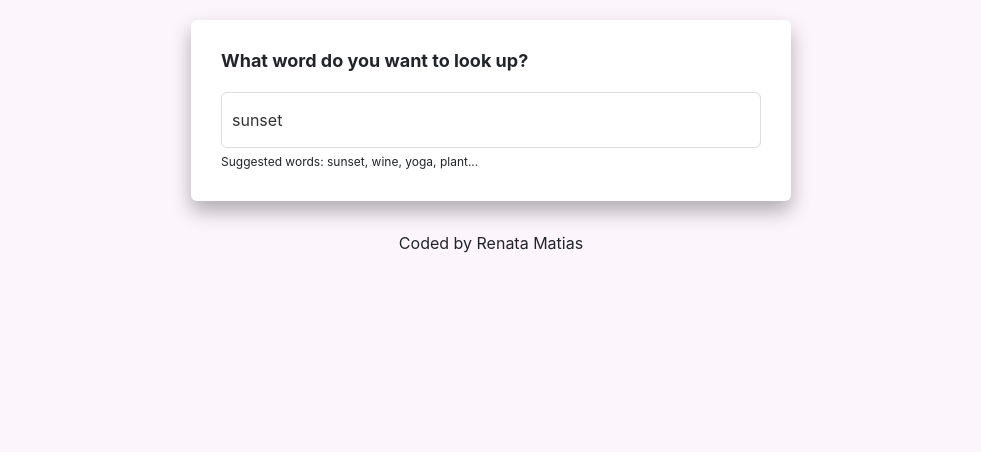
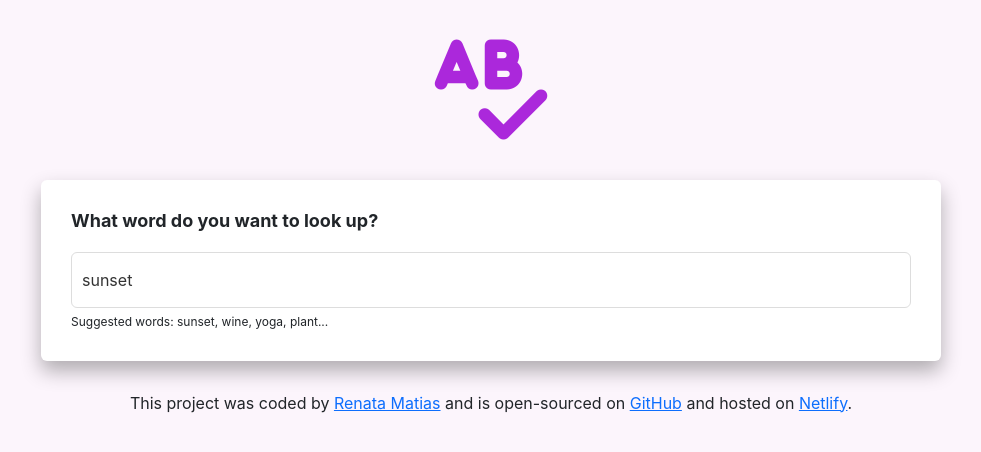
Before and after one commit to RenataMatias/react-dictionary-app, a React (Create React App) app: page / in a window 1280 px wide. Shown: the top 452 px of the page, without its empty margins (149-1130 px from the left). Built offline with nearby package versions, Linux system fonts and the light colour scheme; no server answers.

Commit message:
Style updated and photos search added.

```diff
--- a/package.json
+++ b/package.json
@@ -3,6 +3,10 @@
   "version": "0.1.0",
   "private": true,
   "dependencies": {
+    "@fortawesome/fontawesome-svg-core": "^6.2.1",
+    "@fortawesome/free-regular-svg-icons": "^6.2.1",
+    "@fortawesome/free-solid-svg-icons": "^6.2.1",
+    "@fortawesome/react-fontawesome": "^0.2.0",
     "@testing-library/jest-dom": "^5.16.5",
     "@testing-library/react": "^13.4.0",
     "@testing-library/user-event": "^13.5.0",
--- a/public/index.html
+++ b/public/index.html
@@ -15,6 +15,11 @@
       integrity="sha384-rbsA2VBKQhggwzxH7pPCaAqO46MgnOM80zW1RWuH61DGLwZJEdK2Kadq2F9CUG65"
       crossorigin="anonymous"
     />
+
+    <script
+      src="https://kit.fontawesome.com/b43b33e463.js"
+      crossorigin="anonymous"
+    ></script>
     <!--
       manifest.json provides metadata used when your web app is installed on a
       user's mobile device or desktop. See https://developers.google.com/web/fundamentals/web-app-manifest/
--- a/src/App.css
+++ b/src/App.css
@@ -2,15 +2,25 @@ body {
   background: rgb(252, 245, 252);
 }
 
-.App-header {
-  max-width: 600px;
-  display: block;
-  margin: 30px;
+.App {
+  max-width: 960px;
   margin: 0 auto;
 }
 
+.App-header {
+  display: block;
+  margin: 30px;
+}
+
+.App-logo {
+  font-size: 100px;
+  text-align: center;
+  display: block;
+  color: rgb(171, 40, 219);
+  margin: 40px;
+}
+
 .App-footer {
-  max-width: 600px;
   text-align: center;
-  margin: 30px auto;
+  margin: 30px;
 }
--- a/src/App.js
+++ b/src/App.js
@@ -1,14 +1,44 @@
-import "./App.css";
 import React from "react";
 import Dictionary from "./Dictionary";
+import "./App.css";
+// import logo from "./logo.svg";
 
 function App() {
   return (
     <div className="App">
       <header className="App-header">
+        {/* <img src={logo} alt="logo" className="img-fluid App-logo" /> */}
+        {/* <FontAwesomeIcon icon="fa-solid fa-spell-check" /> */}
+        <i className="fa-solid fa-spell-check App-logo img-fluid"></i>
         <Dictionary defaultKeyword="sunset" />
       </header>
-      <footer className="App-footer">Coded by Renata Matias</footer>
+      <footer className="App-footer">
+        This project was coded by{" "}
+        <a
+          href="https://www.linkedin.com/in/rematias/"
+          target="_blank"
+          rel="noreferrer"
+        >
+          Renata Matias
+        </a>{" "}
+        and is open-sourced on{" "}
+        <a
+          href="https://github.com/RenataMatias/react-dictionary-app"
+          target="_blank"
+          rel="noreferrer"
+        >
+          GitHub
+        </a>{" "}
+        and hosted on{" "}
+        <a
+          href="https://main--magnificent-hamster-5bbbba.netlify.app/"
+          target="_blank"
+          rel="noreferrer"
+        >
+          Netlify
+        </a>
+        .
+      </footer>
     </div>
   );
 }
--- a/src/Dictionary.js
+++ b/src/Dictionary.js
@@ -1,21 +1,33 @@
 import React, { useState } from "react";
 import axios from "axios";
 import Results from "./Results";
+import Photos from "./Photos";
 import "./Dictionary.css";
 
 export default function Dictionary(props) {
   let [keyword, setKeyword] = useState(props.defaultKeyword);
   let [results, setResults] = useState(null);
   let [loaded, setLoaded] = useState(false);
+  let [photos, setPhotos] = useState(null);
 
-  function handleResponse(response) {
+  function handleDictionaryResponse(response) {
     setResults(response.data[0]);
+  }
+
+  function handlePexelsResponse(response) {
+    setPhotos(response.data.photos);
   }
 
   function search() {
     //documentation: https://dictionaryapi.dev/
     let apiUrl = `https://api.dictionaryapi.dev/api/v2/entries/en/${keyword}`;
-    axios.get(apiUrl).then(handleResponse);
+    axios.get(apiUrl).then(handleDictionaryResponse);
+
+    let pexelsApiKey =
+      "563492ad6f91700001000001794a607699e54e42bcc1b484a5fc2603";
+    let pexelsApiUrl = `https://api.pexels.com/v1/search?query=${keyword}&per_page=9`;
+    let headers = { Authorization: `Bearer ${pexelsApiKey}` };
+    axios.get(pexelsApiUrl, { headers: headers }).then(handlePexelsResponse);
   }
 
   function handleSubmit(event) {
@@ -50,6 +62,7 @@ export default function Dictionary(props) {
           </div>
         </section>
         <Results results={results} />
+        <Photos photos={photos} />
       </div>
     );
   } else {
--- a/src/Meaning.js
+++ b/src/Meaning.js
@@ -4,7 +4,6 @@ import Example from "./Example";
 import "./Meaning.css";
 
 export default function Meaning(props) {
-  console.log(props.meaning);
   return (
     <div className="Meaning">
       <h2>{props.meaning.partOfSpeech}</h2>
--- a/src/Phonetic.css
+++ b/src/Phonetic.css
@@ -1,12 +1,12 @@
 .Phonetics a {
   border: 1px solid #ddd;
   text-decoration: none;
-  color: rgb(249, 136, 218);
+  color: rgb(171, 40, 219);
   padding: 10px 20px;
   font-size: 12px;
   font-weight: bold;
   border-radius: 20px;
-  border: 1px solid rgb(249, 136, 218);
+  border: 1px solid rgb(171, 40, 219);
   transition: all 150ms ease-in-out;
 }
 
@@ -17,6 +17,6 @@
 }
 
 .Phonetics a:hover {
-  background: rgb(249, 136, 218);
+  background: rgb(171, 40, 219);
   color: white;
 }
--- /dev/null
+++ b/src/Photos.css
@@ -0,0 +1,4 @@
+.Photos img {
+  border-radius: 6px;
+  margin-bottom: 20px;
+}
--- /dev/null
+++ b/src/Photos.js
@@ -0,0 +1,29 @@
+import React from "react";
+import "./Photos.css";
+
+export default function Photos(props) {
+  if (props.photos) {
+    console.log(props.photos);
+    return (
+      <section className="Photos">
+        <div className="row">
+          {props.photos.map(function (photo, index) {
+            return (
+              <div className="col-4" key={index}>
+                <a href={photo.src.original} target="_blank" rel="noreferrer">
+                  <img
+                    src={photo.src.landscape}
+                    className="img-fluid"
+                    alt="Search Pictures"
+                  />
+                </a>
+              </div>
+            );
+          })}
+        </div>
+      </section>
+    );
+  } else {
+    return null;
+  }
+}
--- a/src/Results.js
+++ b/src/Results.js
@@ -5,7 +5,6 @@ import "./Results.css";
 
 export default function Results(props) {
   if (props.results) {
-    console.log(props.results);
     return (
       <div className="Results">
         <section>
```
Also changed, not shown: src/logo.svg, 1 other file (tests, documents, lock files or other folders).
